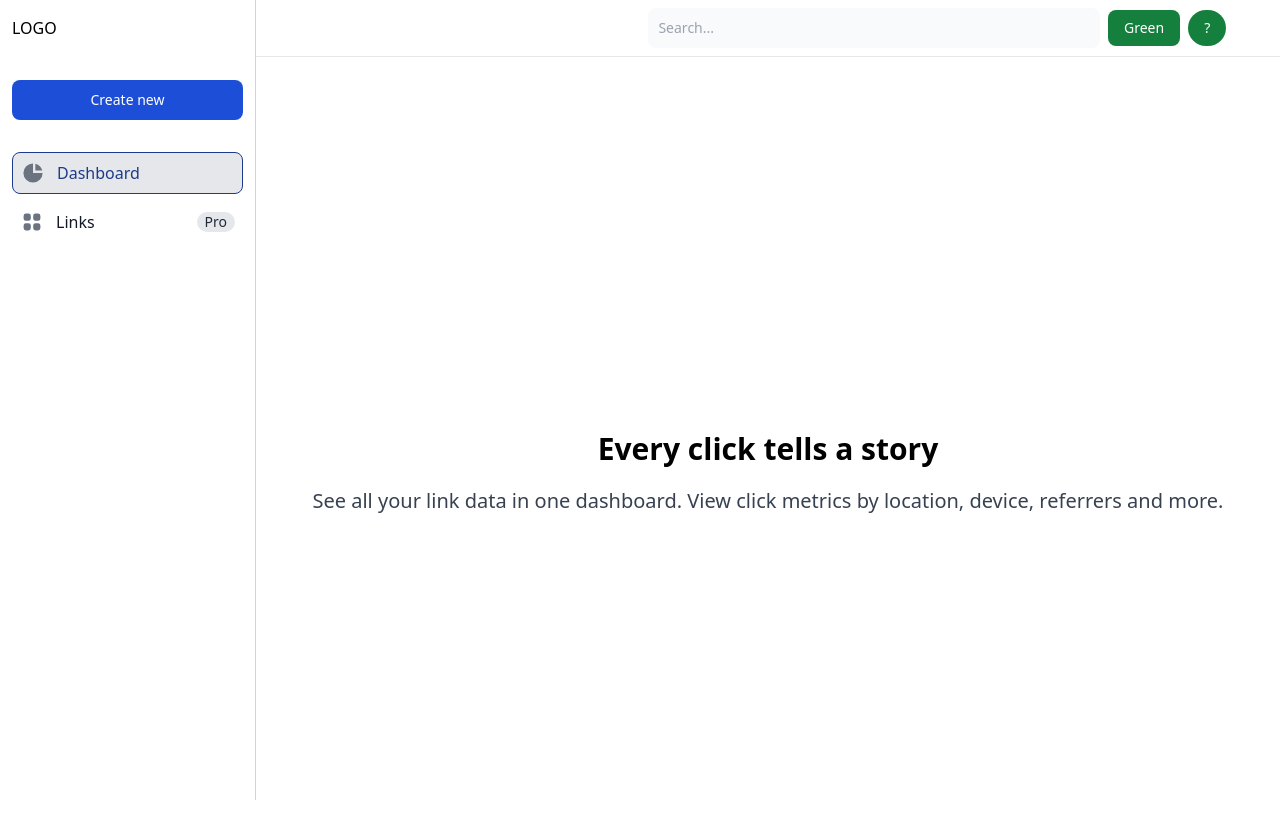
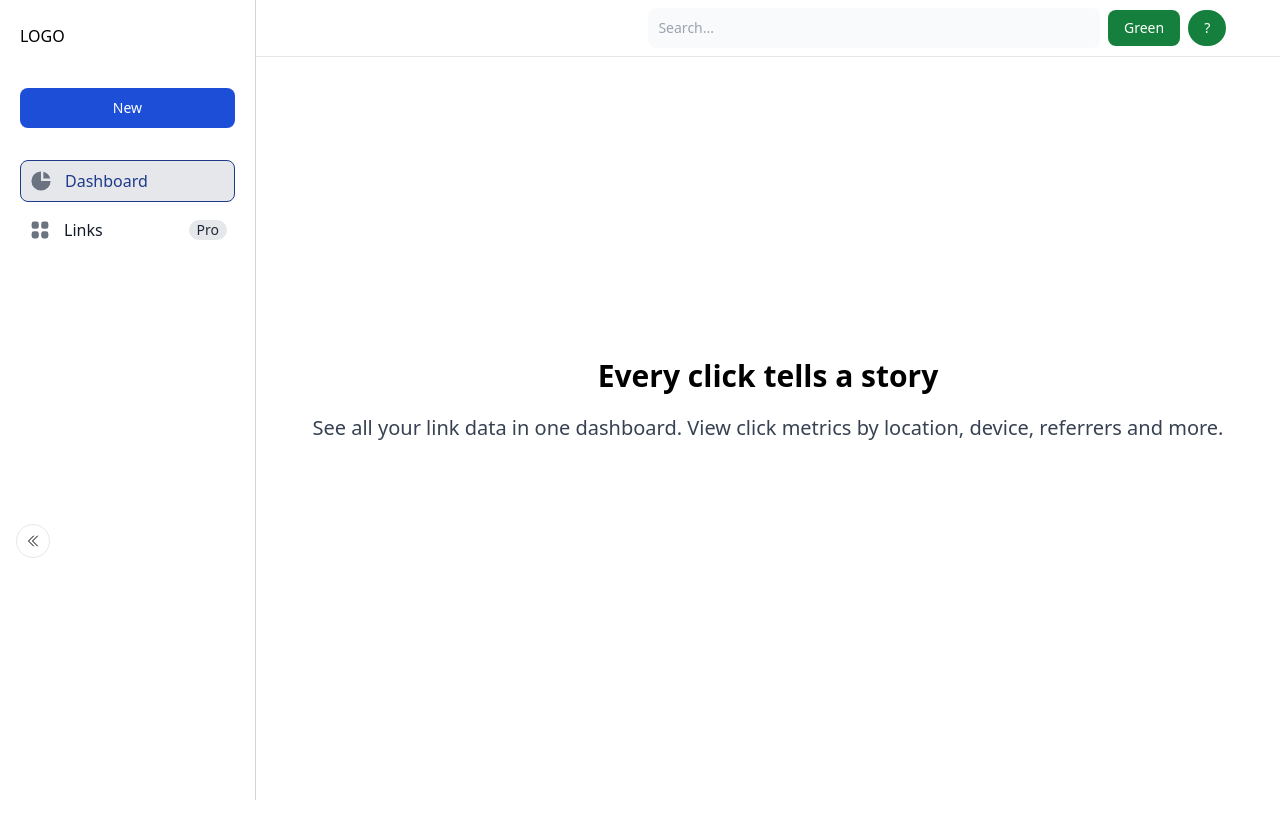
Before and after one commit to MatheusCavalc/url-shortener, a Vue app in the folder frontend/: page /dashboard in a window 1280 px wide. Shown: the top 838 px of the page. After the commit the page ends 800 px from the top, so only its background shows below. Built offline with nearby package versions, Linux system fonts and the light colour scheme; sample sign-in values are in the browser's storage.

Commit message:
side bar animation

```diff
--- /dev/null
+++ b/frontend/src/components/sidebar/SideBar.vue
@@ -0,0 +1,155 @@
+<script setup>
+import { collapsed, toggleSidebar, sidebarWidth } from './state'
+
+const classLinkSelected = 'flex items-center p-2 text-blue-900 border border-blue-900 rounded-lg dark:text-white bg-gray-200 dark:hover:bg-gray-700'
+const classLinkUnselectd = 'flex items-center p-2 text-gray-900 rounded-lg dark:text-white hover:bg-gray-100 dark:hover:bg-gray-700'
+
+const classLinkSelectedCol = 'text-blue-900 border border-blue-900 bg-gray-200 font-medium rounded-lg text-sm w-full px-4 py-2 text-center'
+const classLinkUnselectdCol = 'text-blue-900 font-medium rounded-lg text-sm w-full px-4 py-2 text-center hover:bg-gray-100'
+
+</script>
+
+<template>
+    <aside :style="{ width: sidebarWidth }" class="sidebar h-screen border-r border-r-gray-300" aria-label="Sidebar">
+
+        <div v-if="collapsed">
+            <div class="px-3 py-4">
+                <router-link to="/links">
+                    <h1>LOGO</h1>
+                </router-link>
+
+                <router-link to="/create">
+                    <button type="submit"
+                        class="text-white bg-blue-700 hover:bg-blue-800 focus:ring-4 focus:outline-none focus:ring-blue-300 font-medium rounded-lg text-sm w-full mt-10 px-5 py-2.5 text-center dark:bg-blue-600 dark:hover:bg-blue-700 dark:focus:ring-blue-800">
+                        <svg xmlns="http://www.w3.org/2000/svg" fill="none" viewBox="0 0 24 24" stroke-width="1.5"
+                            stroke="currentColor" class="w-5 h-5">
+                            <path stroke-linecap="round" stroke-linejoin="round" d="M12 4.5v15m7.5-7.5h-15" />
+                        </svg>
+                    </button>
+                </router-link>
+            </div>
+
+            <div class="h-full px-3 py-4 overflow-y-auto dark:bg-gray-800">
+                <ul class="space-y-2 font-medium">
+                    <li>
+                        <router-link to="/dashboard">
+                            <div :class="$route.name === 'dashboard' ? classLinkSelectedCol : classLinkUnselectdCol">
+                                <svg aria-hidden="true"
+                                    class="w-6 h-6 text-gray-500 transition duration-75 dark:text-gray-400 group-hover:text-gray-900 dark:group-hover:text-white"
+                                    fill="currentColor" viewBox="0 0 20 20" xmlns="http://www.w3.org/2000/svg">
+                                    <path d="M2 10a8 8 0 018-8v8h8a8 8 0 11-16 0z"></path>
+                                    <path d="M12 2.252A8.014 8.014 0 0117.748 8H12V2.252z"></path>
+                                </svg>
+                            </div>
+                        </router-link>
+                    </li>
+                    <li>
+                        <router-link to="/links">
+                            <div :class="$route.name === 'links' ? classLinkSelectedCol : classLinkUnselectdCol">
+                                <svg aria-hidden="true"
+                                    class="flex-shrink-0 w-6 h-6 text-gray-500 transition duration-75 dark:text-gray-400 group-hover:text-gray-900 dark:group-hover:text-white"
+                                    fill="currentColor" viewBox="0 0 20 20" xmlns="http://www.w3.org/2000/svg">
+                                    <path
+                                        d="M5 3a2 2 0 00-2 2v2a2 2 0 002 2h2a2 2 0 002-2V5a2 2 0 00-2-2H5zM5 11a2 2 0 00-2 2v2a2 2 0 002 2h2a2 2 0 002-2v-2a2 2 0 00-2-2H5zM11 5a2 2 0 012-2h2a2 2 0 012 2v2a2 2 0 01-2 2h-2a2 2 0 01-2-2V5zM11 13a2 2 0 012-2h2a2 2 0 012 2v2a2 2 0 01-2 2h-2a2 2 0 01-2-2v-2z">
+                                    </path>
+                                </svg>
+                            </div>
+                        </router-link>
+                    </li>
+                </ul>
+            </div>
+
+            <div class="mt-10 ml-2">
+                <button @click="toggleSidebar" type="button"
+                    class="border font-2xl rounded-full text-sm px-2 py-2 mr-2 mb-2">
+                    <svg xmlns="http://www.w3.org/2000/svg" fill="none" viewBox="0 0 24 24" stroke-width="1.5"
+                        stroke="currentColor" class="w-4 h-4">
+                        <path stroke-linecap="round" stroke-linejoin="round"
+                            d="M11.25 4.5l7.5 7.5-7.5 7.5m-6-15l7.5 7.5-7.5 7.5" />
+                    </svg>
+                </button>
+            </div>
+        </div>
+
+
+        <div v-else>
+            <div class="px-3 py-4">
+                <router-link to="/links">
+                    <h1>LOGO</h1>
+                </router-link>
+
+                <router-link to="/create">
+                    <button type="submit"
+                        class="text-white bg-blue-700 hover:bg-blue-800 focus:ring-4 focus:outline-none focus:ring-blue-300 font-medium rounded-lg text-sm w-full mt-10 px-5 py-2.5 text-center dark:bg-blue-600 dark:hover:bg-blue-700 dark:focus:ring-blue-800">
+                        New
+                    </button>
+                </router-link>
+            </div>
+
+            <div class="h-full px-3 py-4 overflow-y-auto dark:bg-gray-800">
+                <ul class="space-y-2 font-medium">
+                    <li>
+                        <router-link to="/dashboard">
+                            <div :class="$route.name === 'dashboard' ? classLinkSelected : classLinkUnselectd">
+                                <svg aria-hidden="true"
+                                    class="w-6 h-6 text-gray-500 transition duration-75 dark:text-gray-400 group-hover:text-gray-900 dark:group-hover:text-white"
+                                    fill="currentColor" viewBox="0 0 20 20" xmlns="http://www.w3.org/2000/svg">
+                                    <path d="M2 10a8 8 0 018-8v8h8a8 8 0 11-16 0z"></path>
+                                    <path d="M12 2.252A8.014 8.014 0 0117.748 8H12V2.252z"></path>
+                                </svg>
+                                <span class="ml-3">Dashboard</span>
+                            </div>
+                        </router-link>
+                    </li>
+                    <li>
+                        <router-link to="/links">
+                            <div :class="$route.name === 'links' ? classLinkSelected : classLinkUnselectd">
+                                <svg aria-hidden="true"
+                                    class="flex-shrink-0 w-6 h-6 text-gray-500 transition duration-75 dark:text-gray-400 group-hover:text-gray-900 dark:group-hover:text-white"
+                                    fill="currentColor" viewBox="0 0 20 20" xmlns="http://www.w3.org/2000/svg">
+                                    <path
+                                        d="M5 3a2 2 0 00-2 2v2a2 2 0 002 2h2a2 2 0 002-2V5a2 2 0 00-2-2H5zM5 11a2 2 0 00-2 2v2a2 2 0 002 2h2a2 2 0 002-2v-2a2 2 0 00-2-2H5zM11 5a2 2 0 012-2h2a2 2 0 012 2v2a2 2 0 01-2 2h-2a2 2 0 01-2-2V5zM11 13a2 2 0 012-2h2a2 2 0 012 2v2a2 2 0 01-2 2h-2a2 2 0 01-2-2v-2z">
+                                    </path>
+                                </svg>
+                                <span class="flex-1 ml-3 whitespace-nowrap">Links</span>
+                                <span
+                                    class="inline-flex items-center justify-center px-2 ml-3 text-sm font-medium text-gray-800 bg-gray-200 rounded-full dark:bg-gray-700 dark:text-gray-300">Pro</span>
+                            </div>
+                        </router-link>
+                    </li>
+                </ul>
+            </div>
+
+            <div class="mt-10 ml-2">
+                <button @click="toggleSidebar" type="button"
+                    class="border font-2xl rounded-full text-sm px-2 py-2 mr-2 mb-2">
+                    <svg xmlns="http://www.w3.org/2000/svg" fill="none" viewBox="0 0 24 24" stroke-width="1.5"
+                        stroke="currentColor" class="w-4 h-4">
+                        <path stroke-linecap="round" stroke-linejoin="round"
+                            d="M18.75 19.5l-7.5-7.5 7.5-7.5m-6 15L5.25 12l7.5-7.5" />
+                    </svg>
+                </button>
+            </div>
+        </div>
+    </aside>
+</template>
+
+<style scoped>
+.sidebar {
+    color: black;
+    background-color: white;
+
+    float: left;
+    position: fixed;
+    z-index: 1;
+    top: 0;
+    left: 0;
+    bottom: 0;
+    padding: 0.5em;
+
+    transition: 0.3s ease;
+
+    display: flex;
+    flex-direction: column;
+}
+</style>
--- /dev/null
+++ b/frontend/src/components/sidebar/state.js
@@ -0,0 +1,18 @@
+import { ref, computed } from 'vue'
+
+export const collapsed = ref(false)
+export const toggleSidebar = () => (collapsed.value = !collapsed.value)
+
+export const SIDEBAR_WIDTH = 256
+export const SIDEBAR_WIDTH_COLLAPSED = 100
+export const sidebarWidth = computed(
+  () => `${collapsed.value ? SIDEBAR_WIDTH_COLLAPSED : SIDEBAR_WIDTH}px`
+)
+
+export const navbarWidth = computed(
+  () => collapsed.value ? 'left-24' : 'left-64'
+)
+
+export const contentWidth = computed(
+  () => collapsed.value ? 'ml-24' : 'ml-64'
+)
--- a/frontend/src/layouts/DashboardLayout.vue
+++ b/frontend/src/layouts/DashboardLayout.vue
@@ -1,6 +1,6 @@
 <script setup>
-const classLinkSelected = 'flex items-center p-2 text-blue-900 border border-blue-900 rounded-lg dark:text-white bg-gray-200 dark:hover:bg-gray-700'
-const classLinkUnselectd = 'flex items-center p-2 text-gray-900 rounded-lg dark:text-white hover:bg-gray-100 dark:hover:bg-gray-700'
+import SideBar from '@/components/sidebar/SideBar.vue';
+import { contentWidth, navbarWidth } from '@/components/sidebar/state.js'
 
 </script>
 
@@ -16,7 +16,9 @@ const classLinkUnselectd = 'flex items-center p-2 text-gray-900 rounded-lg dark:
         </svg>
     </button>
 
-    <aside id="default-sidebar"
+    <SideBar />
+    <!--
+        <aside id="default-sidebar"
         class="fixed top-0 left-0 z-40 w-64 h-screen transition-transform -translate-x-full sm:translate-x-0 border-r border-r-gray-300"
         aria-label="Sidebar">
         <div class="px-3 py-4">
@@ -63,7 +65,7 @@ const classLinkUnselectd = 'flex items-center p-2 text-gray-900 rounded-lg dark:
                         </div>
                     </router-link>
                 </li>
-                <!--
+
                 <li>
                     <a href="#"
                         class="flex items-center p-2 text-gray-900 rounded-lg dark:text-white hover:bg-gray-100 dark:hover:bg-gray-700">
@@ -82,14 +84,26 @@ const classLinkUnselectd = 'flex items-center p-2 text-gray-900 rounded-lg dark:
                             class="inline-flex items-center justify-center w-3 h-3 p-3 ml-3 text-sm font-medium text-blue-800 bg-blue-100 rounded-full dark:bg-blue-900 dark:text-blue-300">3</span>
                     </a>
                 </li>
-                -->
             </ul>
+
+            <div class="mt-10">
+                <button type="button"
+                    class="border font-2xl rounded-full text-sm px-2 py-2 mr-2 mb-2">
+                    <svg xmlns="http://www.w3.org/2000/svg" fill="none" viewBox="0 0 24 24" stroke-width="1.5"
+                        stroke="currentColor" class="w-4 h-4">
+                        <path stroke-linecap="round" stroke-linejoin="round"
+                            d="M18.75 19.5l-7.5-7.5 7.5-7.5m-6 15L5.25 12l7.5-7.5" />
+                    </svg>
+                </button>
+            </div>
         </div>
     </aside>
+    -->
 
-    <div class="sm:ml-64">
-        <div class="border-gray-200 dark:border-gray-700">
-            <div class="grid grid-cols-3 gap-4 mb-4 border-b border-b-gray-200">
+
+    <div :class="contentWidth" class="div-content">
+        <div class="div-content bg-white border-gray-200 dark:border-gray-700 fixed top-0 right-0" :class="navbarWidth">
+            <div class="grid grid-cols-3 gap-4 border-b border-b-gray-200">
                 <div class="flex items-center justify-center h-12 rounded bg-white"></div>
 
                 <div class="col-span-2 flex items-center justify-center h-12 mt-2 rounded bg-white dark:bg-gray-800">
@@ -105,3 +119,9 @@ const classLinkUnselectd = 'flex items-center p-2 text-gray-900 rounded-lg dark:
         <slot />
     </div>
 </template>
+
+<style scoped>
+.div-content {
+    transition: 0.3s ease;
+}
+</style>
--- a/frontend/src/views/Dashboard/LinksView.vue
+++ b/frontend/src/views/Dashboard/LinksView.vue
@@ -56,7 +56,7 @@ onMounted(getLinks)
             </div>
             -->
 
-            <div class="ml-3 mb-3 mt-7">
+            <div class="ml-3 mb-3 mt-14">
                 <p class="text-3xl font-bold">Links</p>
 
                 <button type="button"
```
